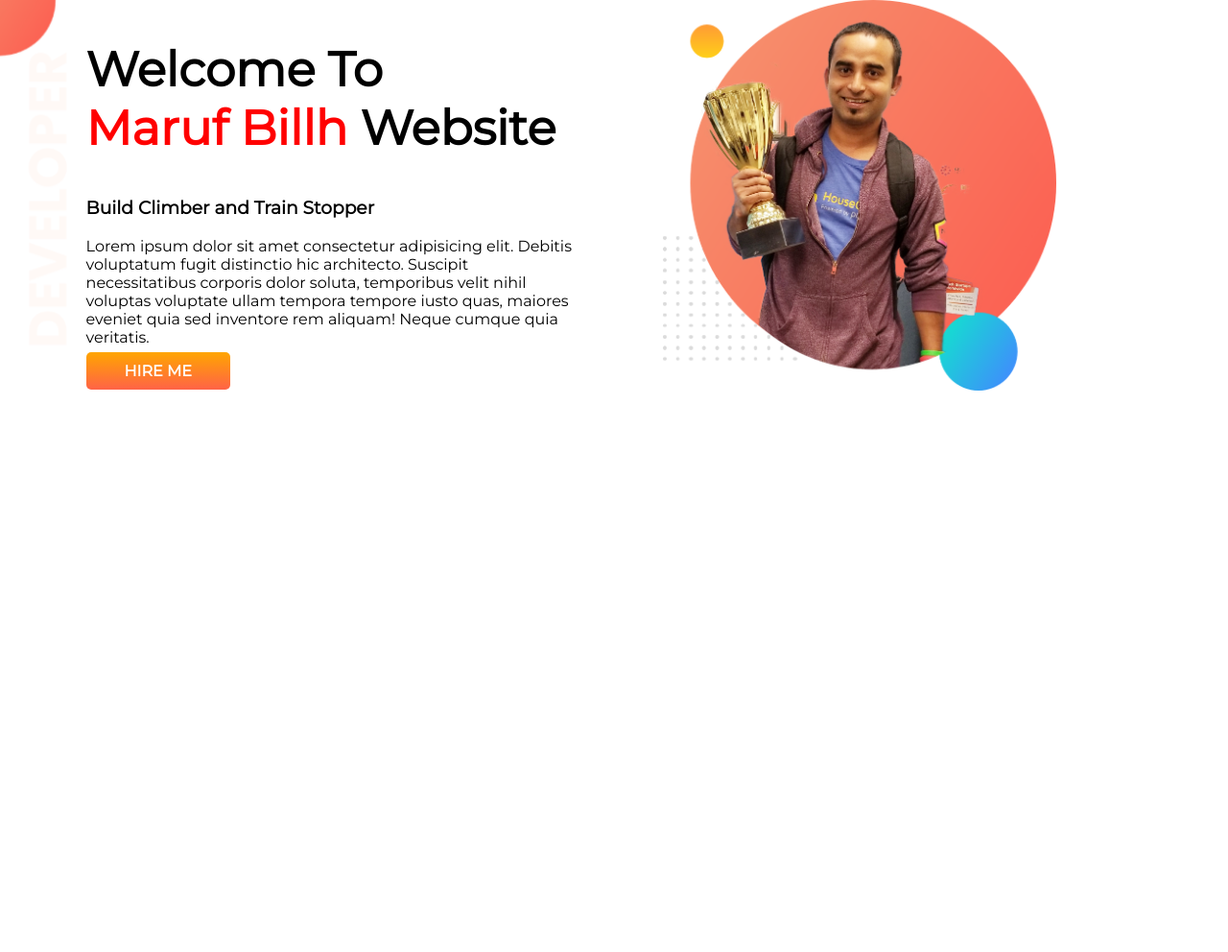
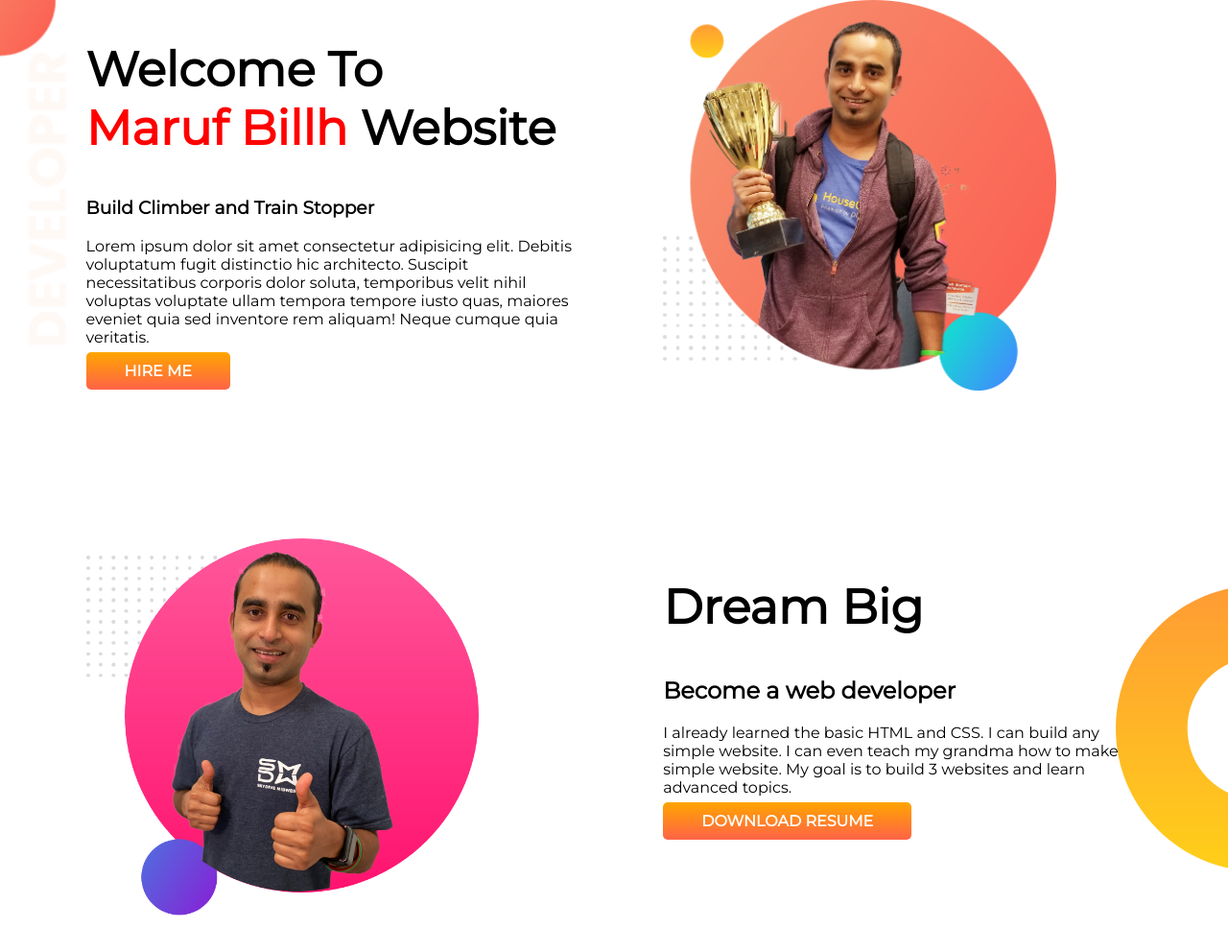
Before and after one commit to marufbillah57/my-website, a plain HTML site: page index.html in a window 1280 px wide. Shown: the whole page at 96% size. Before the commit the page ends 800 px from the top, so only its background shows below. Drawn offline with Linux system fonts and the light colour scheme.

Commit message:
dream added

```diff
--- a/index.html
+++ b/index.html
@@ -11,16 +11,27 @@
     <title>My Website</title>
 </head>
 <body>
-   <section class="top-area">
-       <div class="about">
+   <section class="top-area flex-container">
+       <div class="w-50">
            <h1>Welcome To <br> <span class="red-color">Maruf Billh</span> Website</h1>
            <h3>Build Climber and Train Stopper</h3>
             <p>Lorem ipsum dolor sit amet consectetur adipisicing elit. Debitis voluptatum fugit distinctio hic architecto. Suscipit necessitatibus corporis dolor soluta, temporibus velit nihil voluptas voluptate ullam tempora tempore iusto quas, maiores eveniet quia sed inventore rem aliquam! Neque cumque quia veritatis.</p>
             <a href="#" target="_blank" class="btn">Hire me</a>
        </div>
-       <div class="about">
+       <div class="w-50">
            <img src="images/jhankar.png" alt="">
        </div>
    </section>
+   <section class="dream-big flex-container">
+        <div class="w-50">
+            <img src="images/jhankar2.png" alt="">
+        </div>
+        <div class="w-50">
+            <h1>Dream Big</h1>
+            <h2>Become a web developer</h2>
+            <p>I already learned the basic HTML and CSS. I can build any simple website. I can even teach my grandma how to make simple website. My goal is to build 3 websites and learn advanced topics.</p>
+            <a href="#" target="_blank" class="btn">download resume</a>
+        </div>
+   </section>
 </body>
 </html>
--- a/style.css
+++ b/style.css
@@ -19,16 +19,24 @@ h1{
     border-radius: 5px;
 
 }
+.flex-container{
+    display: flex;
+    margin-bottom: 150px;
+}
 .top-area{
-    display: flex;
     background-image: url(images/top-banner.png);
     background-repeat: no-repeat;
 }
-.about{
+.w-50{
     width: 40%;
     margin-left: 5%;
     padding-left: 2%;
 }
-.about img{
+.w-50 img{
     width: 80%;
 }
+.dream-big{
+    background-image: url(images/dream-bg.png);
+    background-repeat: no-repeat;
+    background-position: right;
+}
```
